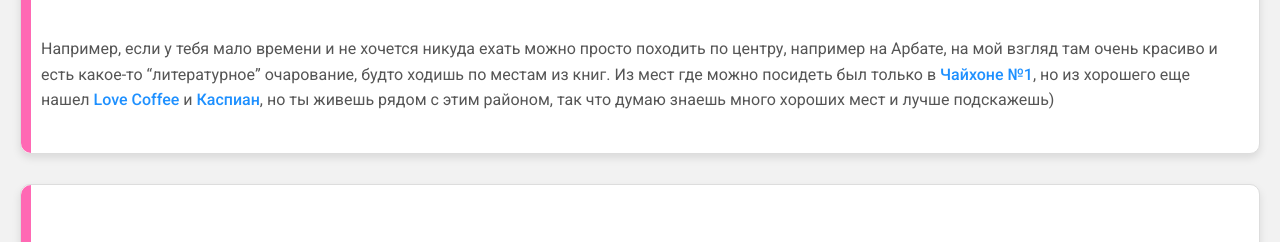
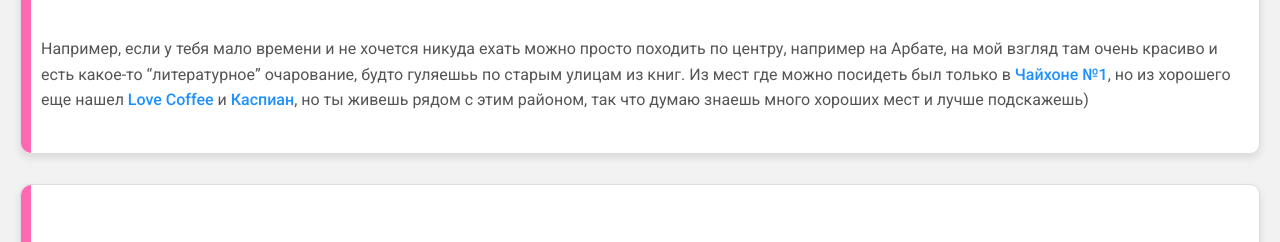
Before and after one commit to NewUser2378/VariantsHTML, a plain HTML site: page index.html in a window 1280 px wide. Shown: the part 1187-1429 px from the top of the page. Drawn offline with nearby package versions, Linux system fonts and the light colour scheme.

Commit message:
Update index.html

```diff
--- a/index.html
+++ b/index.html
@@ -101,7 +101,7 @@
     <div class="place" data-number="2">
         <h2>Арбат</h2>
         <img src="https://cdn.tripster.ru/thumbs2/b25697fe-7f61-11ec-b938-fad7de4c8e45.800x600.jpeg" alt="Арбат">
-        <p>Например, если у тебя мало времени и не хочется никуда ехать можно просто походить по центру, например на Арбате, на мой взгляд там очень красиво и есть какое-то “литературное” очарование, будто ходишь по местам из книг. Из мест где можно посидеть был только в <a href="https://yandex.ru/maps/org/chaykhona_1/1254006182/">Чайхоне №1</a>, но из хорошего еще нашел <a href="https://yandex.ru/maps/org/love_coffee/84789841748/?ysclid=lyi4e1u8dm36242358">Love Coffee</a> и <a href="https://caspianrest.ru/?ysclid=lyi4hr9jb6802137499">Каспиан</a>, но ты живешь рядом с этим районом, так что думаю знаешь много хороших мест и лучше подскажешь)</p>
+        <p>Например, если у тебя мало времени и не хочется никуда ехать можно просто походить по центру, например на Арбате, на мой взгляд там очень красиво и есть какое-то “литературное” очарование, будто гуляешьь по старым улицам из книг. Из мест где можно посидеть был только в <a href="https://yandex.ru/maps/org/chaykhona_1/1254006182/">Чайхоне №1</a>, но из хорошего еще нашел <a href="https://yandex.ru/maps/org/love_coffee/84789841748/?ysclid=lyi4e1u8dm36242358">Love Coffee</a> и <a href="https://caspianrest.ru/?ysclid=lyi4hr9jb6802137499">Каспиан</a>, но ты живешь рядом с этим районом, так что думаю знаешь много хороших мест и лучше подскажешь)</p>
     </div>
 
     <div class="place" data-number="3">
```
